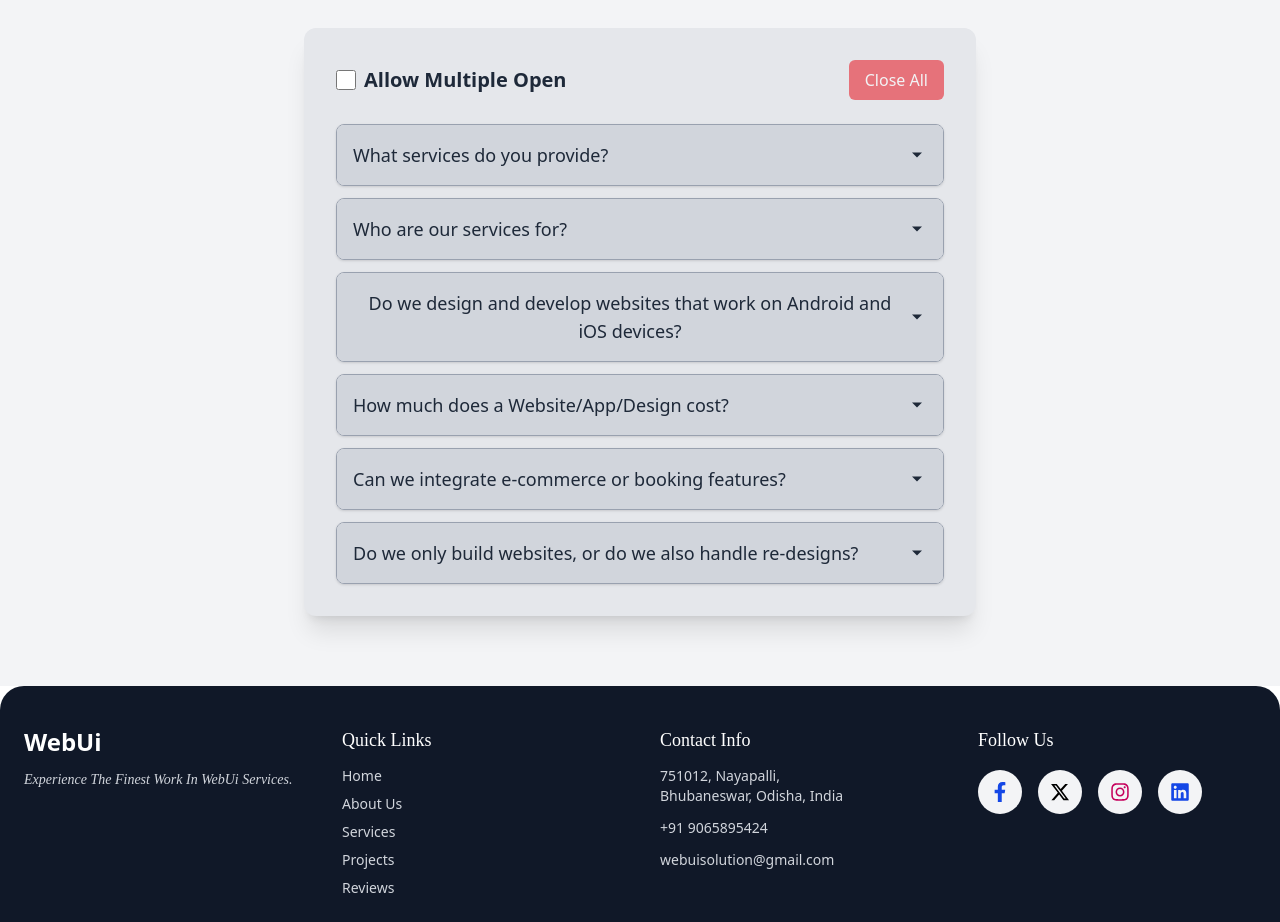
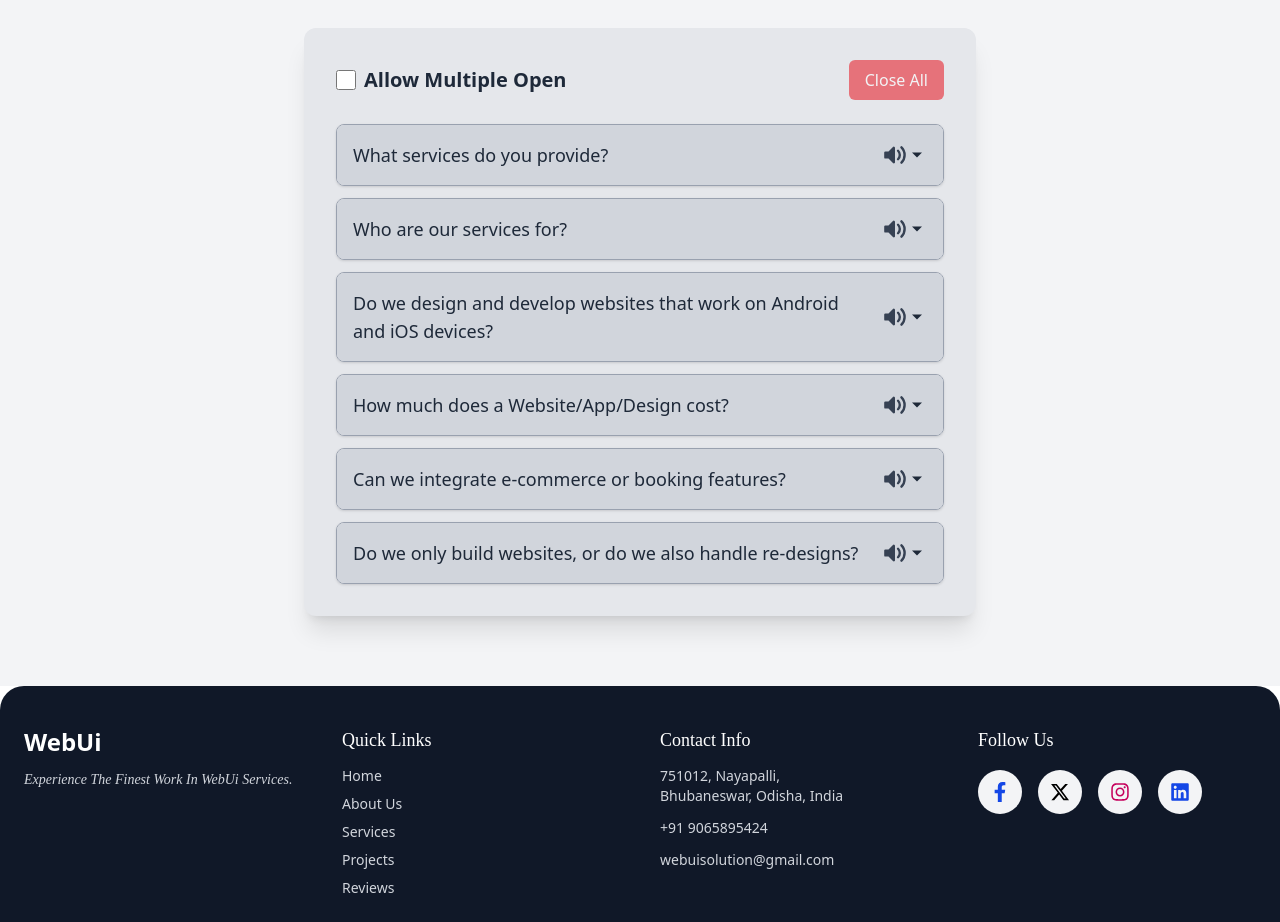
Before and after one commit to Seenusharmma/WebTech, a React (Vite) app in the folder frontend/: page / in a window 1280 px wide. Shown: the part 4691-5613 px from the top of the page. Built offline with nearby package versions, Linux system fonts and the light colour scheme.

Commit message:
add text reconization

```diff
--- a/frontend/src/Components/Accordian.jsx
+++ b/frontend/src/Components/Accordian.jsx
@@ -1,23 +1,37 @@
 import React, { useState, useEffect } from "react";
 import { IoMdArrowDropdown } from "react-icons/io";
+import { HiVolumeUp, HiVolumeOff } from "react-icons/hi";
 
 const Accordian = ({ data, activeId }) => {
   const [activeItems, setActiveItems] = useState([]);
   const [allowMultiple, setAllowMultiple] = useState(false);
+  const [speakingId, setSpeakingId] = useState(null); // Track which question is being read
 
   // 🎧 Read answer aloud using SpeechSynthesis
-  const readAnswer = (text) => {
-    // Stop any current speech first
+  const readAnswer = (id, text) => {
+    // If already speaking this one, stop it
+    if (speakingId === id) {
+      window.speechSynthesis.cancel();
+      setSpeakingId(null);
+      return;
+    }
+
+    // Stop any current speech before starting a new one
     window.speechSynthesis.cancel();
 
     const utterance = new SpeechSynthesisUtterance(text);
     utterance.lang = "en-US";
-    utterance.rate = 1; // normal speed
-    utterance.pitch = 1; // natural pitch
+    utterance.rate = 1;
+    utterance.pitch = 1;
+
+    // When speaking ends, reset icon
+    utterance.onend = () => setSpeakingId(null);
+
     window.speechSynthesis.speak(utterance);
+    setSpeakingId(id);
   };
 
-  // Auto-open if voice-recognition activated (from FAQs)
+  // Auto-open from outside if needed
   useEffect(() => {
     if (activeId) {
       setActiveItems((prev) =>
@@ -30,27 +44,20 @@ const Accordian = ({ data, activeId }) => {
     }
   }, [activeId, allowMultiple]);
 
-  // 🧠 When user clicks a question
+  // Toggle question open/close
   const toggleItem = (id) => {
     setActiveItems((prev) => {
       if (prev.includes(id)) {
         return prev.filter((itemId) => itemId !== id);
       } else {
-        const newActive = allowMultiple ? [...prev, id] : [id];
-
-        // 🔊 Read answer when opened
-        const item = data.find((q) => q.id === id);
-        if (item && item.answer) {
-          readAnswer(item.answer);
-        }
-
-        return newActive;
+        return allowMultiple ? [...prev, id] : [id];
       }
     });
   };
 
   const closeAll = () => {
     window.speechSynthesis.cancel();
+    setSpeakingId(null);
     setActiveItems([]);
   };
 
@@ -90,18 +97,30 @@ const Accordian = ({ data, activeId }) => {
             key={item.id}
             className="border border-gray-400 rounded-lg overflow-hidden shadow-sm"
           >
-            <button
-              onClick={() => toggleItem(item.id)}
-              className={`w-full flex justify-between items-center p-3 sm:p-4 transition-colors duration-300
-                ${
-                  activeItems.includes(item.id)
-                    ? "bg-gray-400 text-gray-900"
-                    : "bg-gray-300 hover:bg-gray-400 text-gray-800"
-                }`}
+            <div
+              className={`w-full flex justify-between items-center p-3 sm:p-4 transition-colors duration-300 ${
+                activeItems.includes(item.id)
+                  ? "bg-gray-400 text-gray-900"
+                  : "bg-gray-300 hover:bg-gray-400 text-gray-800"
+              }`}
             >
-              <span className="font-medium text-sm sm:text-base md:text-lg">
+              {/* Question text (click to toggle) */}
+              <button
+                onClick={() => toggleItem(item.id)}
+                className="flex-1 text-left font-medium text-sm sm:text-base md:text-lg"
+              >
                 {item.question}
-              </span>
+              </button>
+
+              {/* 🔊 Speaker button */}
+              <button
+                onClick={() => readAnswer(item.id, item.answer)}
+                className="ml-3 text-xl sm:text-2xl text-gray-700 hover:text-gray-900 transition"
+              >
+                {speakingId === item.id ? <HiVolumeOff /> : <HiVolumeUp />}
+              </button>
+
+              {/* Dropdown arrow */}
               <span
                 className={`transform transition-transform duration-300 text-lg sm:text-xl ${
                   activeItems.includes(item.id) ? "rotate-180" : ""
@@ -109,9 +128,9 @@ const Accordian = ({ data, activeId }) => {
               >
                 <IoMdArrowDropdown />
               </span>
-            </button>
+            </div>
 
-            {/* Answer */}
+            {/* Answer section */}
             <div
               className={`grid transition-all duration-300 ease-in-out ${
                 activeItems.includes(item.id)
```
